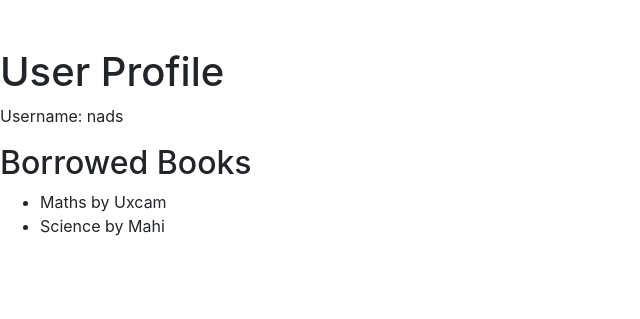
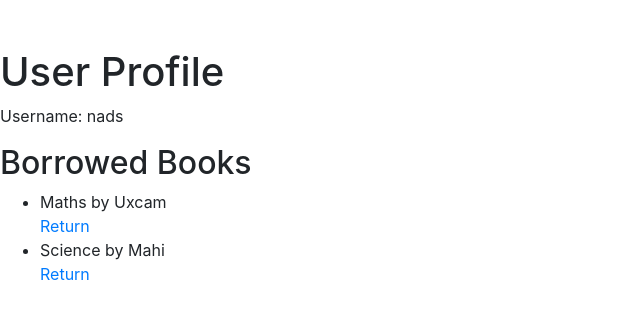
Before and after one commit to ayushkc1/Project1, a Django app: page /profile/ in a window 1280 px wide. Shown: the part 56-375 px from the top of the page, without its empty margins (0-640 px from the left). Run offline with Django 4.2, Linux system fonts and the light colour scheme; a user stored in the database is signed in; data comes from the database, SQL or seed files in the repository; both versions use the stored data as it was after the commit.

Commit message:
PLM-35 return url modified

```diff
--- a/libraryapp/templates/libraryapp/profile.html
+++ b/libraryapp/templates/libraryapp/profile.html
@@ -7,7 +7,7 @@
 {% for borrow in borrowed_books %}
     <li>{{borrow.book_id.title}} by {{borrow.book_id.author}} </li>
     {% comment %} <li>{{ borrow.book_name }} by {{ borrow.book_author }}</li> {% endcomment %}
-    {% comment %} <a href="{% url 'return' book_id=borrow.book_id borrow_id=borrow.borrow_id %}">Return</a> {% endcomment %}
+    <a href="{% url 'return' book_id=borrow.book_id.book_id borrow_id=borrow.borrow_id %}">Return</a>
 {% empty %}
     <li>No books borrowed.</li>
 {% endfor %}
```
Also changed, not shown: db.sqlite3.
